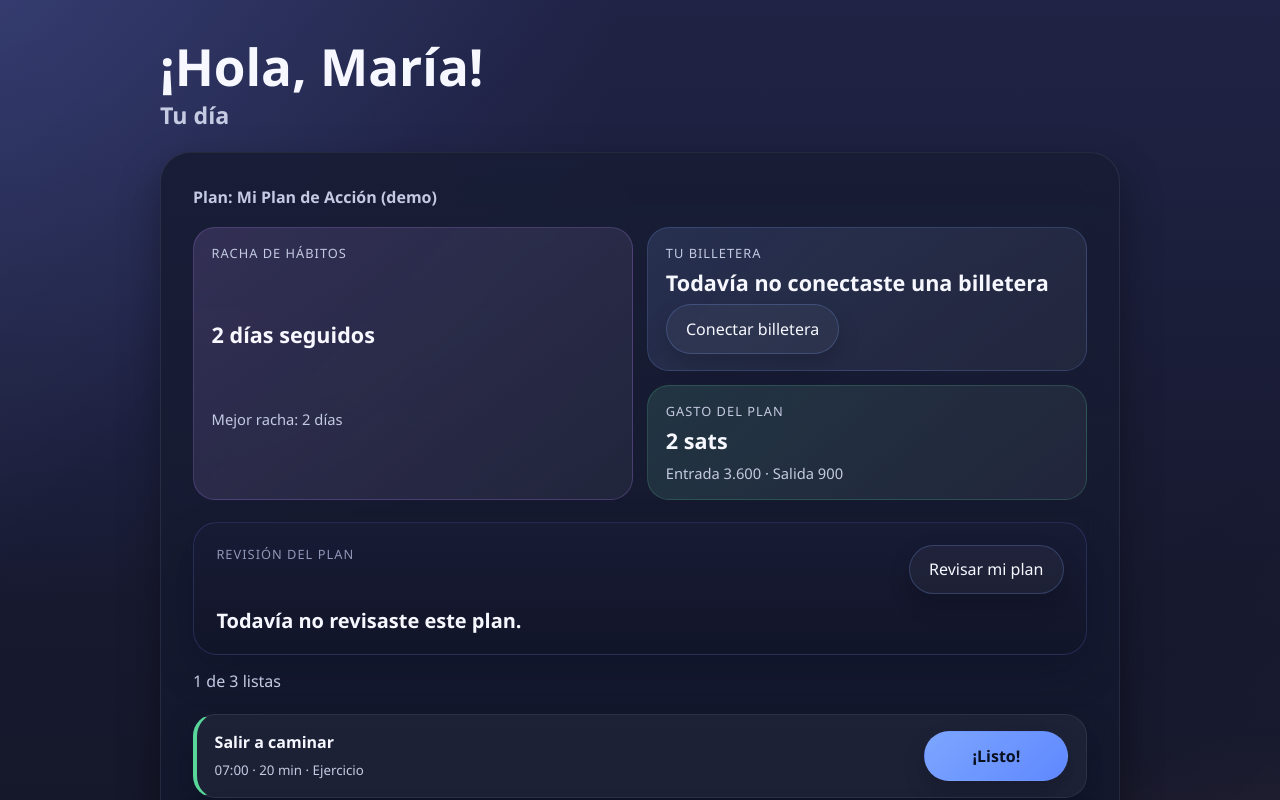
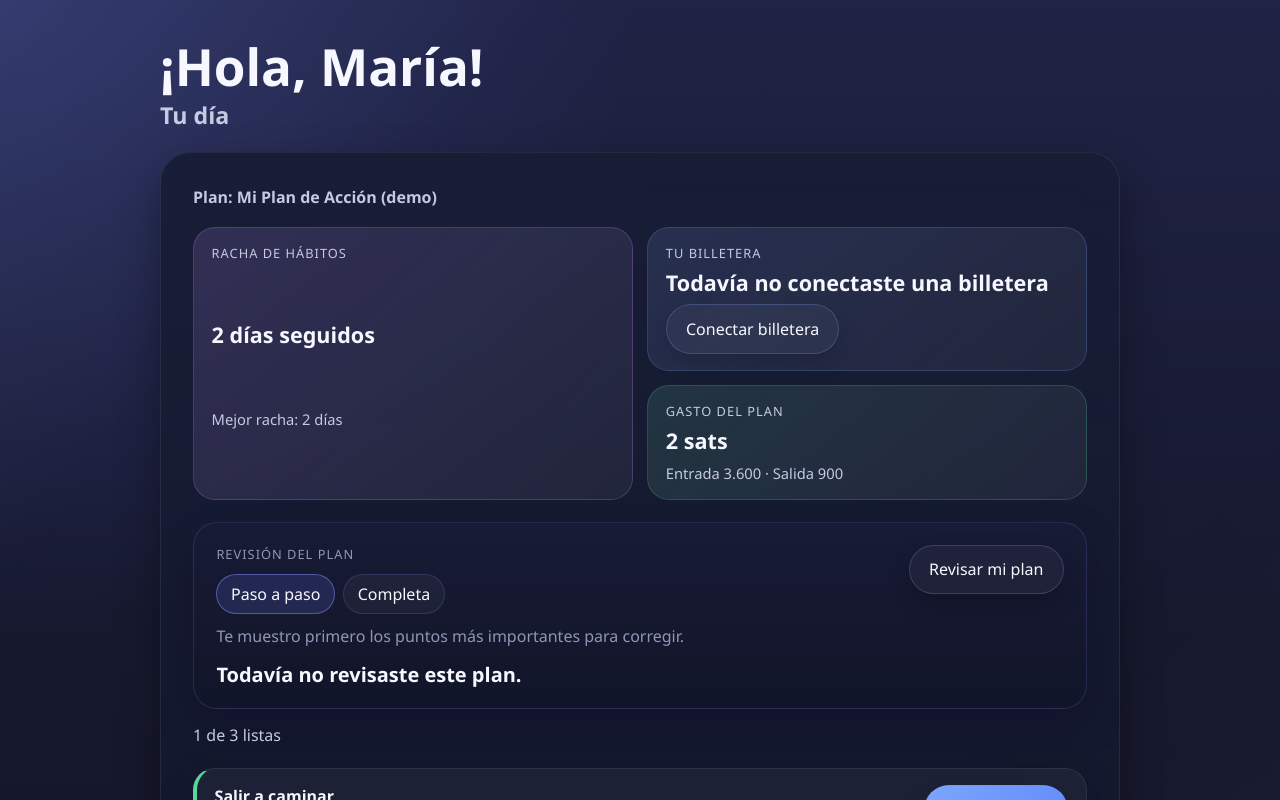
Before and after one commit to soyezequiel/life-action-plan, a React (Vite) app: page / in a window 1280 px wide. Shown: the top 800 px of the page. Built offline with nearby package versions, Linux system fonts and the light colour scheme.

Commit message:
feat(simulation): add review modes and progress ui

```diff
--- a/src/i18n/locales/es-AR.json
+++ b/src/i18n/locales/es-AR.json
@@ -91,12 +91,34 @@
   "simulation": {
     "title": "Revisión del plan",
     "empty": "Todavía no revisaste este plan.",
+    "mode_label": "Modo de revisión",
+    "mode": {
+      "interactive": "Paso a paso",
+      "automatic": "Completa"
+    },
+    "mode_hint": {
+      "interactive": "Te muestro primero los puntos más importantes para corregir.",
+      "automatic": "Reviso todo el plan de una y te dejo el panorama completo."
+    },
+    "mode_last": {
+      "interactive": "Última revisión: paso a paso",
+      "automatic": "Última revisión: completa"
+    },
     "period": "Período revisado: {{period}}",
     "last_review": "Última revisión: {{date}}",
     "count_pass": "Bien {{count}}",
     "count_warn": "Ojo {{count}}",
     "count_fail": "Choques {{count}}",
     "count_missing": "Faltan {{count}}",
+    "progress": {
+      "current": "Estoy revisando estas partes",
+      "steps": {
+        "schedule": "Mirando tus horarios",
+        "work": "Chequeando tu jornada",
+        "load": "Midiendo la carga del día",
+        "summary": "Armando el resumen"
+      }
+    },
     "overall": {
       "PASS": "Tu plan se ve posible",
       "WARN": "Tu plan necesita un par de ajustes",
--- a/src/preload/index.d.ts
+++ b/src/preload/index.d.ts
@@ -21,7 +21,7 @@ interface LapAPI {
   plan: {
     build: (profileId: string, apiKey: string, provider?: string) => Promise<PlanBuildResult>
     list: (profileId: string) => Promise<PlanRow[]>
-    simulate: (planId: string) => Promise<PlanSimulationResult>
+    simulate: (planId: string, mode?: 'interactive' | 'automatic') => Promise<PlanSimulationResult>
     exportCalendar: (planId: string) => Promise<PlanExportCalendarResult>
   }
   profile: {
--- a/src/preload/index.ts
+++ b/src/preload/index.ts
@@ -10,7 +10,7 @@ const api = {
     build: (profileId: string, apiKey: string, provider?: string) =>
       ipcRenderer.invoke('plan:build', profileId, apiKey, provider),
     list: (profileId: string) => ipcRenderer.invoke('plan:list', profileId),
-    simulate: (planId: string) => ipcRenderer.invoke('plan:simulate', planId),
+    simulate: (planId: string, mode?: 'interactive' | 'automatic') => ipcRenderer.invoke('plan:simulate', planId, mode),
     exportCalendar: (planId: string) => ipcRenderer.invoke('plan:export-ics', planId)
   },
   profile: {
--- a/src/renderer/src/assets/global.css
+++ b/src/renderer/src/assets/global.css
@@ -620,12 +620,114 @@ textarea::placeholder {
   gap: 1rem;
 }
 
+.dashboard-simulation__heading {
+  display: grid;
+  gap: 0.7rem;
+}
+
 .dashboard-simulation__label {
   display: inline-block;
   color: var(--text-muted);
   text-transform: uppercase;
   letter-spacing: 0.08em;
   font-size: 0.8rem;
+}
+
+.dashboard-simulation__modes {
+  display: inline-flex;
+  flex-wrap: wrap;
+  gap: 0.5rem;
+}
+
+.dashboard-simulation__mode {
+  padding: 0.5rem 0.85rem;
+  border-radius: 999px;
+  border: 1px solid rgba(138, 148, 255, 0.18);
+  background: rgba(255, 255, 255, 0.04);
+  color: var(--text-soft);
+  font: inherit;
+  cursor: pointer;
+  transition:
+    transform 120ms ease,
+    background-color 140ms ease,
+    border-color 140ms ease,
+    color 140ms ease;
+}
+
+.dashboard-simulation__mode:hover:not(:disabled) {
+  border-color: rgba(138, 148, 255, 0.35);
+  color: var(--text-primary);
+}
+
+.dashboard-simulation__mode:active:not(:disabled) {
+  transform: translateY(1px);
+}
+
+.dashboard-simulation__mode:disabled {
+  opacity: 0.7;
+  cursor: default;
+}
+
+.dashboard-simulation__mode--active {
+  border-color: rgba(138, 148, 255, 0.45);
+  background: rgba(104, 123, 255, 0.16);
+  color: var(--text-primary);
+}
+
+.dashboard-simulation__hint {
+  color: var(--text-muted);
+  line-height: 1.45;
+}
+
+.dashboard-simulation__progress {
+  margin-top: 1rem;
+  padding: 1rem;
+  border-radius: 18px;
+  border: 1px solid rgba(138, 148, 255, 0.14);
+  background: rgba(255, 255, 255, 0.035);
+}
+
+.dashboard-simulation__progress-bar {
+  width: 100%;
+  height: 0.5rem;
+  overflow: hidden;
+  border-radius: 999px;
+  background: rgba(255, 255, 255, 0.08);
+}
+
+.dashboard-simulation__progress-fill {
+  display: block;
+  height: 100%;
+  border-radius: inherit;
+  background: linear-gradient(90deg, #6b84ff 0%, #8cb4ff 100%);
+  transition: width 220ms ease;
+}
+
+.dashboard-simulation__progress-fill--1 {
+  width: 25%;
+}
+
+.dashboard-simulation__progress-fill--2 {
+  width: 50%;
+}
+
+.dashboard-simulation__progress-fill--3 {
+  width: 75%;
+}
+
+.dashboard-simulation__progress-fill--4 {
+  width: 100%;
+}
+
+.dashboard-simulation__progress-title {
+  display: block;
+  margin-top: 0.85rem;
+}
+
+.dashboard-simulation__progress-step {
+  display: block;
+  margin-top: 0.35rem;
+  color: var(--text-soft);
 }
 
 .dashboard-simulation__value {
--- a/src/renderer/src/components/Dashboard.tsx
+++ b/src/renderer/src/components/Dashboard.tsx
@@ -8,6 +8,7 @@ import type {
   PlanRow,
   PlanSimulationSnapshot,
   ProgressRow,
+  SimulationMode,
   StreakResult,
   WalletStatus,
   SimulationFinding
@@ -35,6 +36,8 @@ const cardTransition = {
   duration: 0.24,
   ease: [0.22, 1, 0.36, 1] as const
 }
+
+const simulationStageKeys = ['schedule', 'work', 'load', 'summary'] as const
 
 function parseMeta(notas: string | null): TaskMeta {
   if (!notas) return {}
@@ -93,9 +96,14 @@ function Dashboard({
   const [walletNotice, setWalletNotice] = useState<'connected' | 'disconnected' | 'error' | null>(null)
   const [isSimulating, setIsSimulating] = useState(false)
   const [simulationError, setSimulationError] = useState('')
+  const [simulationMode, setSimulationMode] = useState<SimulationMode>('interactive')
+  const [simulationStageIndex, setSimulationStageIndex] = useState(0)
 
   const hasPlan = plans.length > 0
   const latestPlan = hasPlan ? plans[plans.length - 1] : null
+  const latestPlanMeta = latestPlan ? parseManifestMeta(latestPlan.manifest) : {}
+  const latestSimulation = latestPlanMeta.ultimaSimulacion ?? null
+  const activeSimulationStageKey = simulationStageKeys[Math.min(simulationStageIndex, simulationStageKeys.length - 1)]
 
   const loadData = useCallback(async () => {
     setLoading(true)
@@ -148,6 +156,31 @@ function Dashboard({
     void loadData()
   }, [loadData])
 
+  useEffect(() => {
+    if (!isSimulating) {
+      setSimulationStageIndex(0)
+      return
+    }
+
+    setSimulationStageIndex(0)
+
+    const intervalId = window.setInterval(() => {
+      setSimulationStageIndex((current) => (
+        current >= simulationStageKeys.length - 1 ? current : current + 1
+      ))
+    }, 650)
+
+    return () => {
+      window.clearInterval(intervalId)
+    }
+  }, [isSimulating])
+
+  useEffect(() => {
+    if (latestSimulation?.mode) {
+      setSimulationMode(latestSimulation.mode)
+    }
+  }, [latestSimulation?.mode])
+
   async function handleToggle(taskId: string): Promise<void> {
     const toggledTask = tasks.find((task) => task.id === taskId)
     const result = await window.api.progress.toggle(taskId)
@@ -190,7 +223,7 @@ function Dashboard({
     setSimulationError('')
 
     try {
-      const result = await window.api.plan.simulate(latestPlan.id)
+      const result = await window.api.plan.simulate(latestPlan.id, simulationMode)
       if (result.success) {
         await loadData()
       } else {
@@ -275,8 +308,6 @@ function Dashboard({
   const formattedWalletBalance = typeof walletStatus.balanceSats === 'number'
     ? numberFormatter.format(walletStatus.balanceSats)
     : null
-  const latestPlanMeta = latestPlan ? parseManifestMeta(latestPlan.manifest) : {}
-  const latestSimulation = latestPlanMeta.ultimaSimulacion ?? null
 
   function renderWalletCard(): JSX.Element {
     const walletLabel = walletStatus.connected
@@ -413,7 +444,32 @@ function Dashboard({
     return (
       <div className="dashboard-simulation">
         <div className="dashboard-simulation__header">
-          <span className="dashboard-simulation__label">{t('simulation.title')}</span>
+          <div className="dashboard-simulation__heading">
+            <span className="dashboard-simulation__label">{t('simulation.title')}</span>
+            <div className="dashboard-simulation__modes" role="tablist" aria-label={t('simulation.mode_label')}>
+              <button
+                className={[
+                  'dashboard-simulation__mode',
+                  simulationMode === 'interactive' ? 'dashboard-simulation__mode--active' : ''
+                ].join(' ')}
+                onClick={() => setSimulationMode('interactive')}
+                disabled={isSimulating}
+              >
+                {t('simulation.mode.interactive')}
+              </button>
+              <button
+                className={[
+                  'dashboard-simulation__mode',
+                  simulationMode === 'automatic' ? 'dashboard-simulation__mode--active' : ''
+                ].join(' ')}
+                onClick={() => setSimulationMode('automatic')}
+                disabled={isSimulating}
+              >
+                {t('simulation.mode.automatic')}
+              </button>
+            </div>
+            <span className="dashboard-simulation__hint">{t(`simulation.mode_hint.${simulationMode}`)}</span>
+          </div>
           <button
             className="app-button app-button--secondary"
             onClick={() => {
@@ -425,11 +481,36 @@ function Dashboard({
           </button>
         </div>
 
+        {isSimulating && (
+          <div className="dashboard-simulation__progress">
+            <div
+              className="dashboard-simulation__progress-bar"
+              aria-hidden="true"
+            >
+              <span
+                className={[
+                  'dashboard-simulation__progress-fill',
+                  `dashboard-simulation__progress-fill--${simulationStageIndex + 1}`
+                ].join(' ')}
+              />
+            </div>
+            <strong className="dashboard-simulation__progress-title">
+              {t('simulation.progress.current')}
+            </strong>
+            <span className="dashboard-simulation__progress-step">
+              {t(`simulation.progress.steps.${activeSimulationStageKey}`)}
+            </span>
+          </div>
+        )}
+
         {latestSimulation ? (
           <>
             <strong className="dashboard-simulation__value">
               {t(`simulation.overall.${latestSimulation.summary.overallStatus}`)}
             </strong>
+            <span className="dashboard-simulation__meta">
+              {t(`simulation.mode_last.${latestSimulation.mode}`)}
+            </span>
             <span className="dashboard-simulation__meta">
               {t('simulation.period', { period: latestSimulation.periodLabel })}
             </span>
--- a/src/shared/schemas/manifiesto.ts
+++ b/src/shared/schemas/manifiesto.ts
@@ -74,6 +74,7 @@ const simulationSummarySchema = z.object({
 
 const ultimaSimulacionSchema = z.object({
   ranAt: z.string(),
+  mode: z.enum(['interactive', 'automatic']),
   periodLabel: z.string().min(1).max(80),
   summary: simulationSummarySchema,
   findings: z.array(simulationFindingSchema).max(24)
--- a/src/shared/types/ipc.ts
+++ b/src/shared/types/ipc.ts
@@ -95,6 +95,7 @@ export interface CostSummary {
 }
 
 export type SimulationStatus = 'PASS' | 'WARN' | 'FAIL' | 'MISSING'
+export type SimulationMode = 'interactive' | 'automatic'
 
 export type SimulationFindingCode =
   | 'no_plan_items'
@@ -125,6 +126,7 @@ export interface SimulationSummary {
 
 export interface PlanSimulationSnapshot {
   ranAt: string
+  mode: SimulationMode
   periodLabel: string
   summary: SimulationSummary
   findings: SimulationFinding[]
```
Also changed, not shown: src/main/ipc-handlers.ts (+4 -3 lines), src/renderer/src/mock-api.ts (+19 -12 lines), src/skills/plan-simulator.ts (+57 -1 lines), 2 other files (tests, documents, lock files or other folders).
